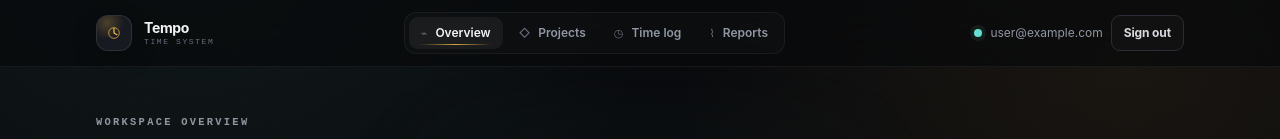
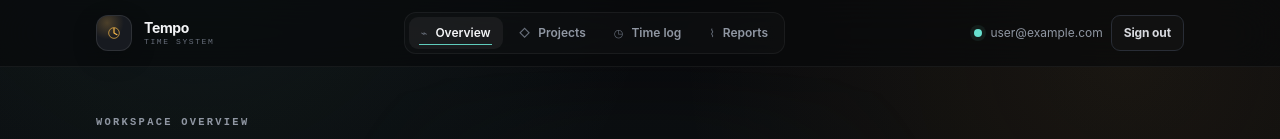
Before and after one commit to Sayem-Ahmed-Shayeed/time-tracker, a React (Vite) app: page / in a window 1280 px wide. Shown: the top 139 px of the page. Built offline with nearby package versions, Linux system fonts and the light colour scheme; no server answers; the database is empty; sample sign-in values are in the browser's storage.

Commit message:
ui: straight teal underline on active nav link

```diff
--- a/src/index.css
+++ b/src/index.css
@@ -322,8 +322,8 @@ select.input {
   bottom: 0.25rem;
   left: 0.65rem;
   height: 1px;
-  background: linear-gradient(90deg, transparent, var(--color-hazard), transparent);
-  opacity: 0.85;
+  background: var(--color-teal);
+  opacity: 0.9;
 }
 
 .tab-btn {
```
